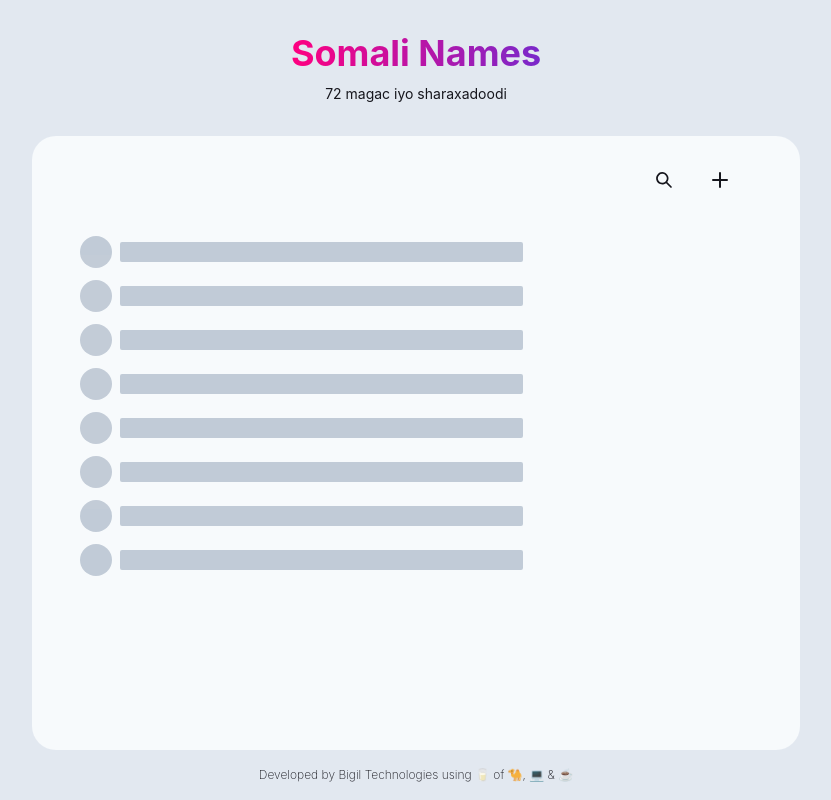
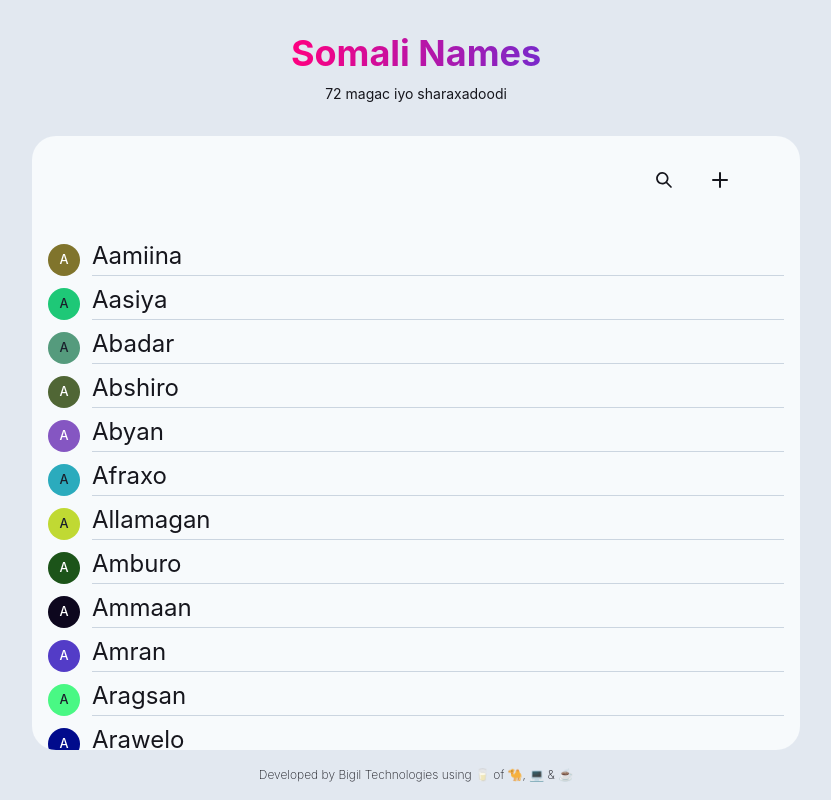
Before and after one commit to janogale/somalinames, a Next.js app: page / in a window 1280 px wide. Shown: the whole page, without its empty margins (224-1055 px from the left). Built offline with nearby package versions, Linux system fonts and the light colour scheme.

Commit message:
Minor style fixes

```diff
--- a/src/components/ListNames.tsx
+++ b/src/components/ListNames.tsx
@@ -21,7 +21,7 @@ export default function ListNames() {
   const color = { light: "black", dark: "white" };
 
   if (error) return <div>failed to load</div>;
-  if (true) return <SkeletonContainer />;
+  if (!data) return <SkeletonContainer />;
 
   return (
     <Flex shadow={7} bg={bg} p={2} width="100%" flex={1} h="100%">
```
